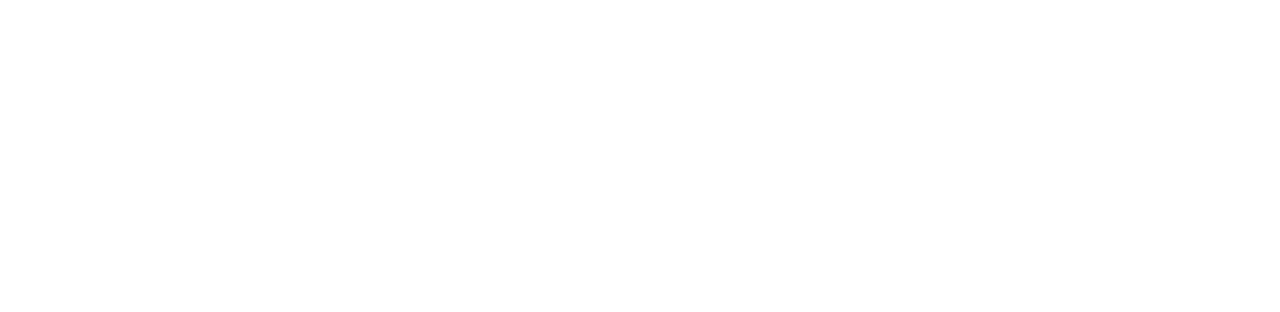
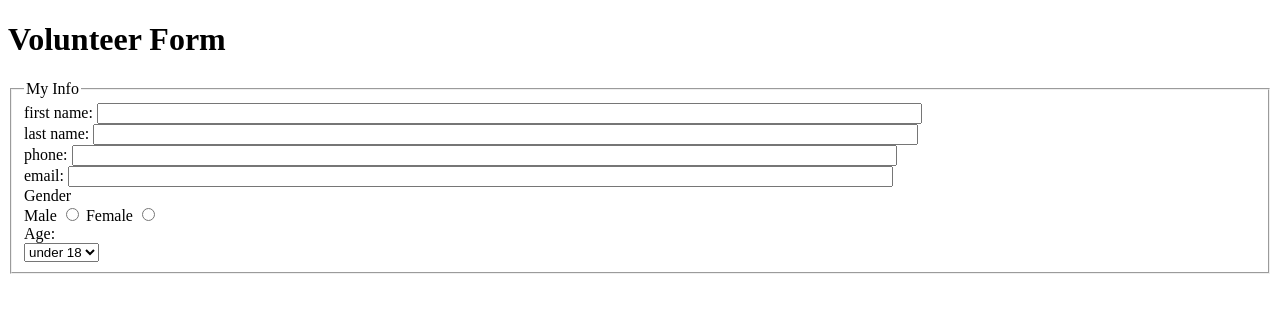
Before and after one commit to closayala/webdev_lab5, a plain HTML site: page index.html in a window 1280 px wide. Drawn offline with Linux system fonts and the light colour scheme.

Commit message:
Adding first form based on pdf

```diff
--- a/index.html
+++ b/index.html
@@ -7,6 +7,25 @@
 </head>
 
 <body>
+  <h1>Volunteer Form</h1>
+  <form action="http://bloomingdale.sat.iit.edu/kriedan/lab3formscript.php" method="post">
+    <fieldset>
+	  <legend>My Info</legend>
+	  <div><label>first name: <input size="100" type="text" name="first_name_field"></label></div>
+	  <div><label>last name: <input size="100" type="text" name="last_name_field"></label></div>
+	  <div><label>phone: <input size="100" type="text" name="phone_number_field"></label></div>
+	  <div><label>email: <input size="100" type="text" name="email_address_field"></label></div>
+	  <div>Gender</div>
+	  <div>
+	    <label>Male <input type="radio" name="gender_field" value="male"></label>
+		<label>Female <input type="radio" name="gender_field" value="female"></label>
+	  </div>
+	  <div>Age: </div>
+	  <select name="age_field">
+	    <option>under 18</option>
+		<option>over 18</option>
+	  </select>
+	</fieldset>
 </body>
 
 </html>
```
